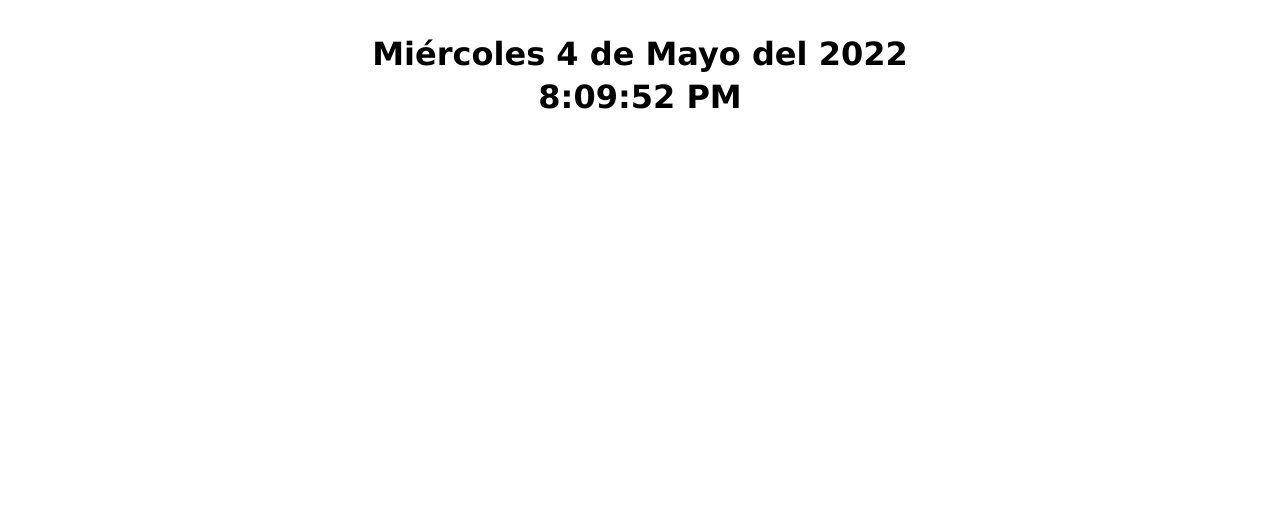
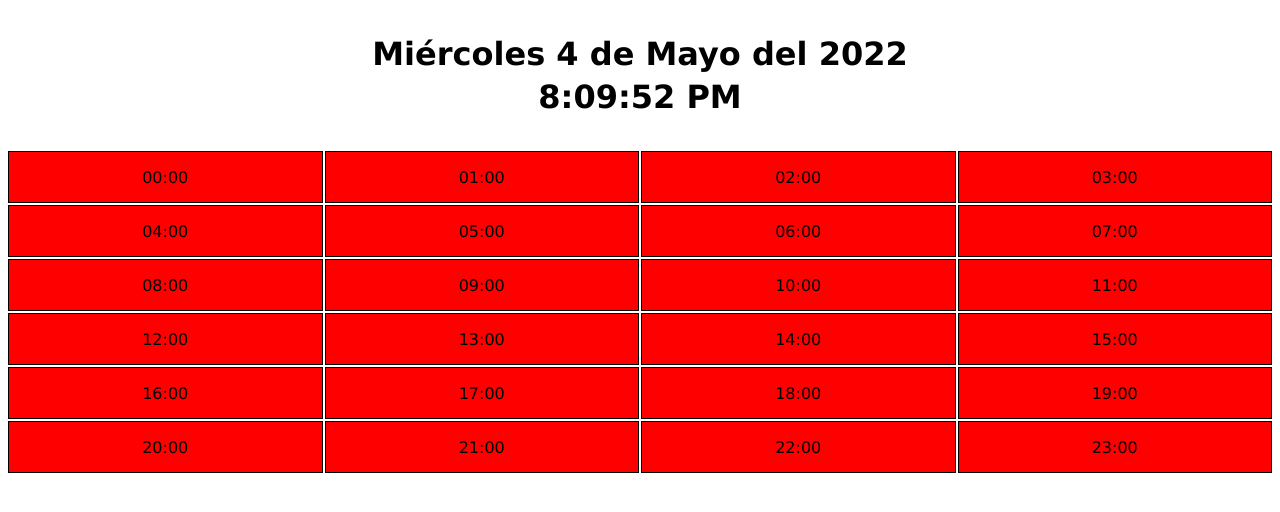
Before and after one commit to julianaruiz/proyectoMayo, a plain HTML site: page index.html in a window 1280 px wide. Drawn offline with Linux system fonts and the light colour scheme.

Commit message:
creación del horario sin módulos

```diff
--- /dev/null
+++ b/JS/orgActividades.js
@@ -0,0 +1,24 @@
+const horario = document.getElementById("horario");
+
+for (let i = 0; i < 24; i++) {
+
+    const contHora = document.createElement('div');
+    contHora.className = "contHora";
+    const hora = document.createElement('p');
+    hora.className = "hora";
+    horario.appendChild(contHora);
+    contHora.appendChild(hora);
+    contHora.dataset.id = i;
+
+    let textoP;
+
+    if (i<10) {
+        textoP = "0" + i + ":00";
+    }
+    else{
+        textoP = i + ":00";
+    }
+
+   const texto = document.createTextNode(textoP);
+   hora.appendChild(texto);
+}
--- a/estilos.css
+++ b/estilos.css
@@ -14,3 +14,18 @@ body{
     font-size: 2rem;
 
 }
+.horario{
+    display: grid;
+    grid-template-columns: repeat(4,1fr);
+    grid-gap: 2px;
+
+}
+.contHora{
+    height: 50px;
+    background: red;
+    border: 1px solid #000;
+
+}
+.hora{
+    text-align: center;
+}
--- a/index.html
+++ b/index.html
@@ -13,7 +13,11 @@
         <h1 class="fecha" id="hora_tiempo">12:19</h1>
 
     </header>
-
+    <main class="container">
+        <div class="horario" id="horario"></div>
+        <div class="actividades" id="actividades"></div>
+    </main>
     <script src="./JS/fecha.js"></script>
+    <script src="./JS/orgActividades.js"></script>
 </body>
 </html>
```
Also changed, not shown: JS/actividad.js (added), JS/crearElementos.js (added).
